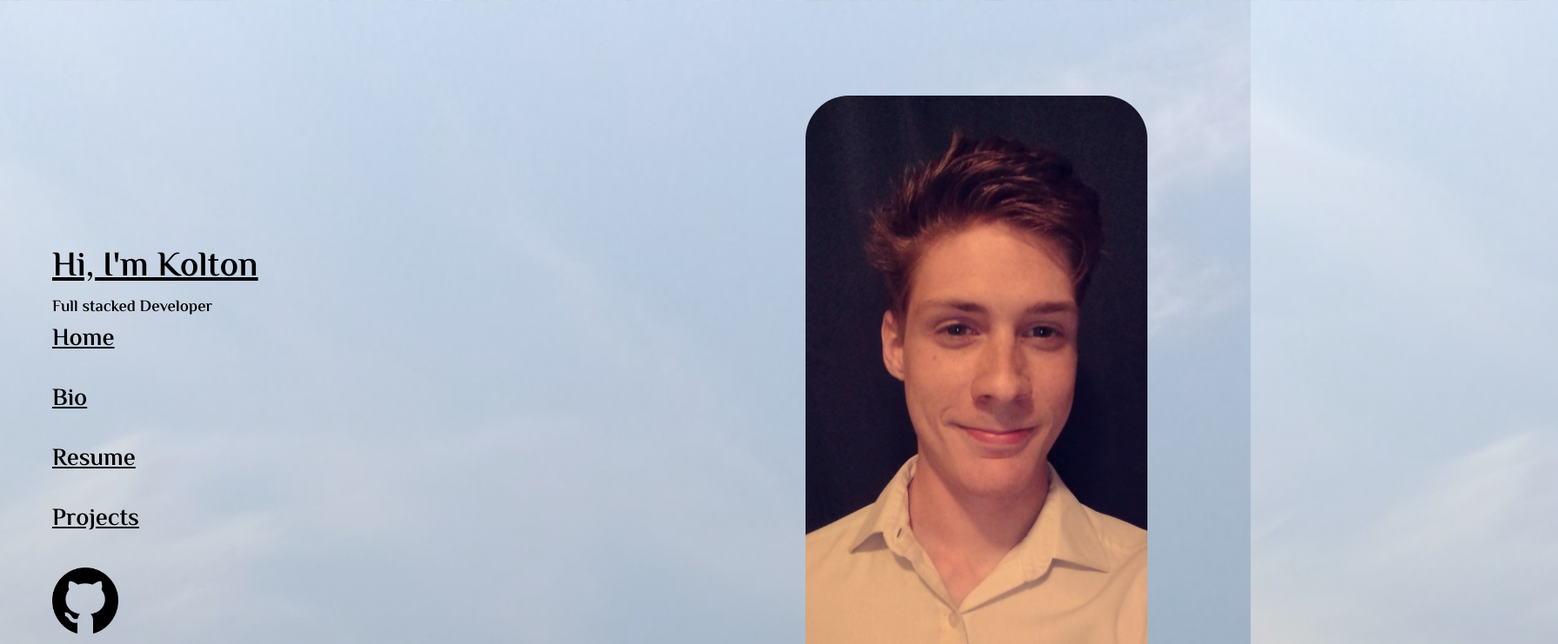
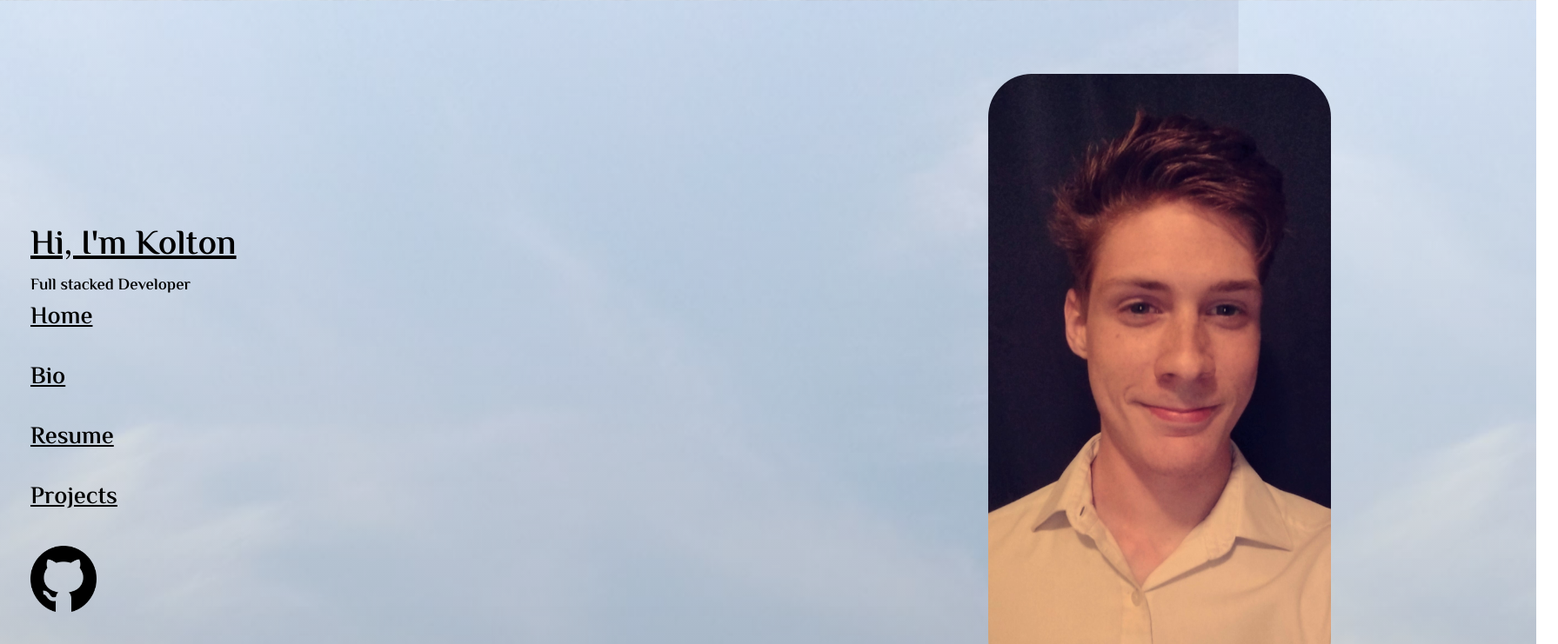
Before and after one commit to KKoester10/KKoester10.github.io, a plain HTML site: page index.html in a window 1280 px wide. Shown: the top 741 px of the page at 87% size, 1791 px wide, since content can reach past the window. Drawn offline with Linux system fonts and the light colour scheme.

Commit message:
debugging

```diff
--- a/layout.css
+++ b/layout.css
@@ -36,14 +36,18 @@
 .container{
     display: grid;
     grid-template-rows: 1fr;
-    width: 95%;
+    width: 100%;
     padding: 35px;
-    margin: 25px;
+
 }
 #daisy{
     margin-top: 50px;
     height: 700px;
     object-fit: contain ;
+}
+.daisy-img{
+    display: flex;
+    justify-content: center;
 }
 #github{
     padding-top: 10px;
```
